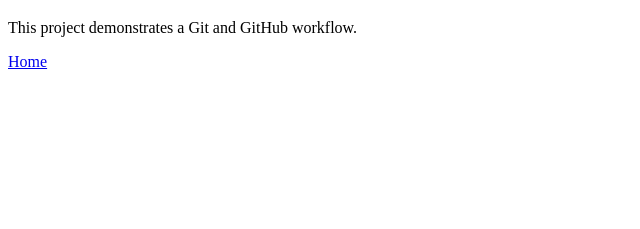
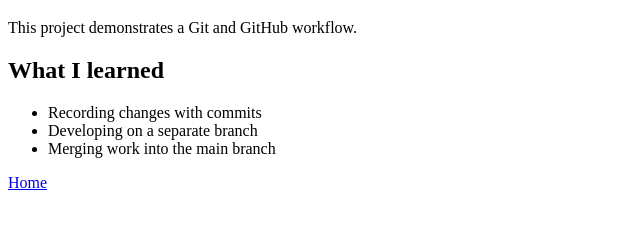
Before and after one commit to Gaurakumar-s/git-workflow-assignment-2026, a plain HTML site: page about.html in a window 1280 px wide. Shown: the part 61-290 px from the top of the page, without its empty margins (0-640 px from the left). Drawn offline with Linux system fonts and the light colour scheme.

Commit message:
Add learning section on feature branch

```diff
--- a/about.html
+++ b/about.html
@@ -8,6 +8,12 @@
 <body>
   <h1>About My Project</h1>
   <p>This project demonstrates a Git and GitHub workflow.</p>
+  <h2>What I learned</h2>
+  <ul>
+    <li>Recording changes with commits</li>
+    <li>Developing on a separate branch</li>
+    <li>Merging work into the main branch</li>
+  </ul>
   <a href="index.html">Home</a>
 </body>
 </html>
```
